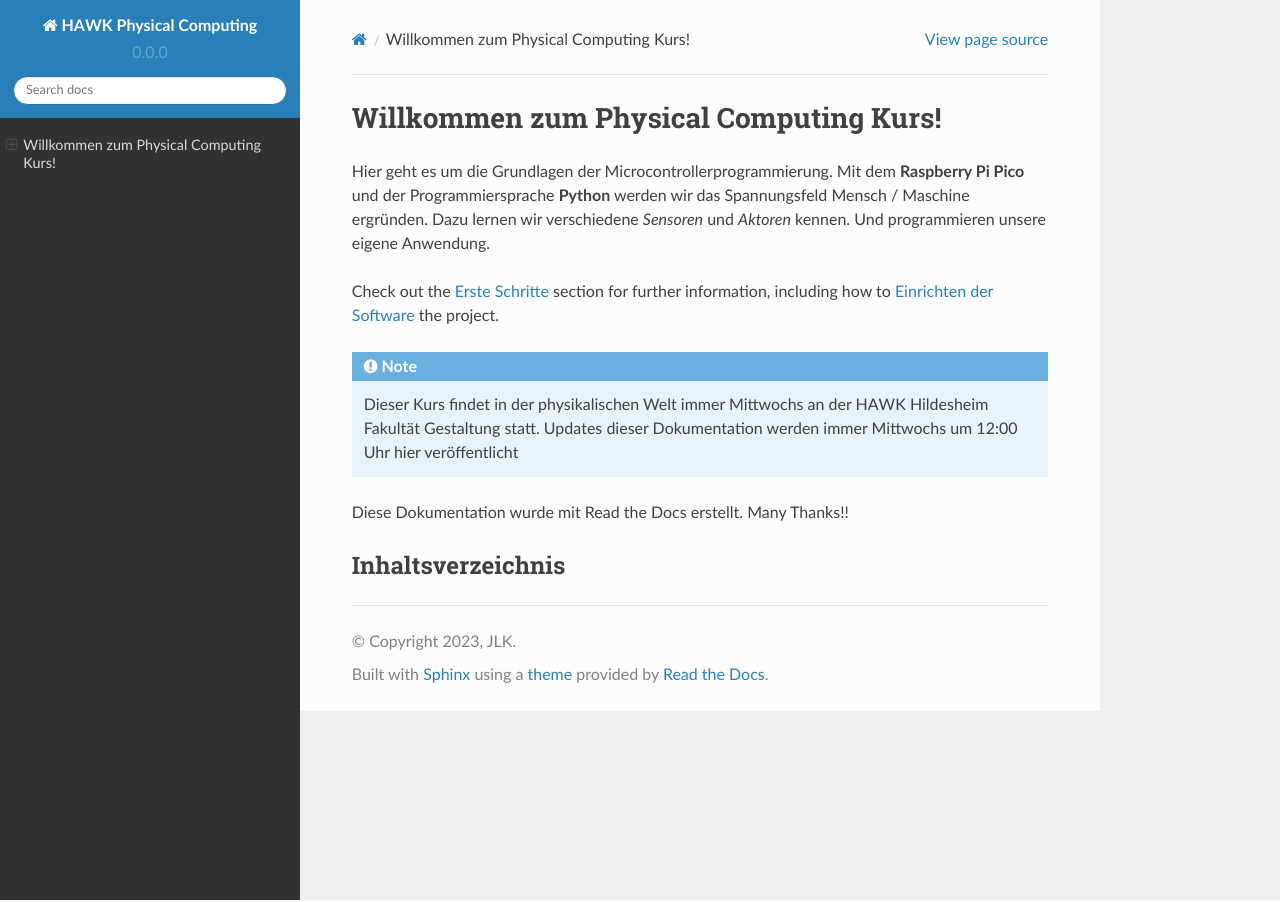
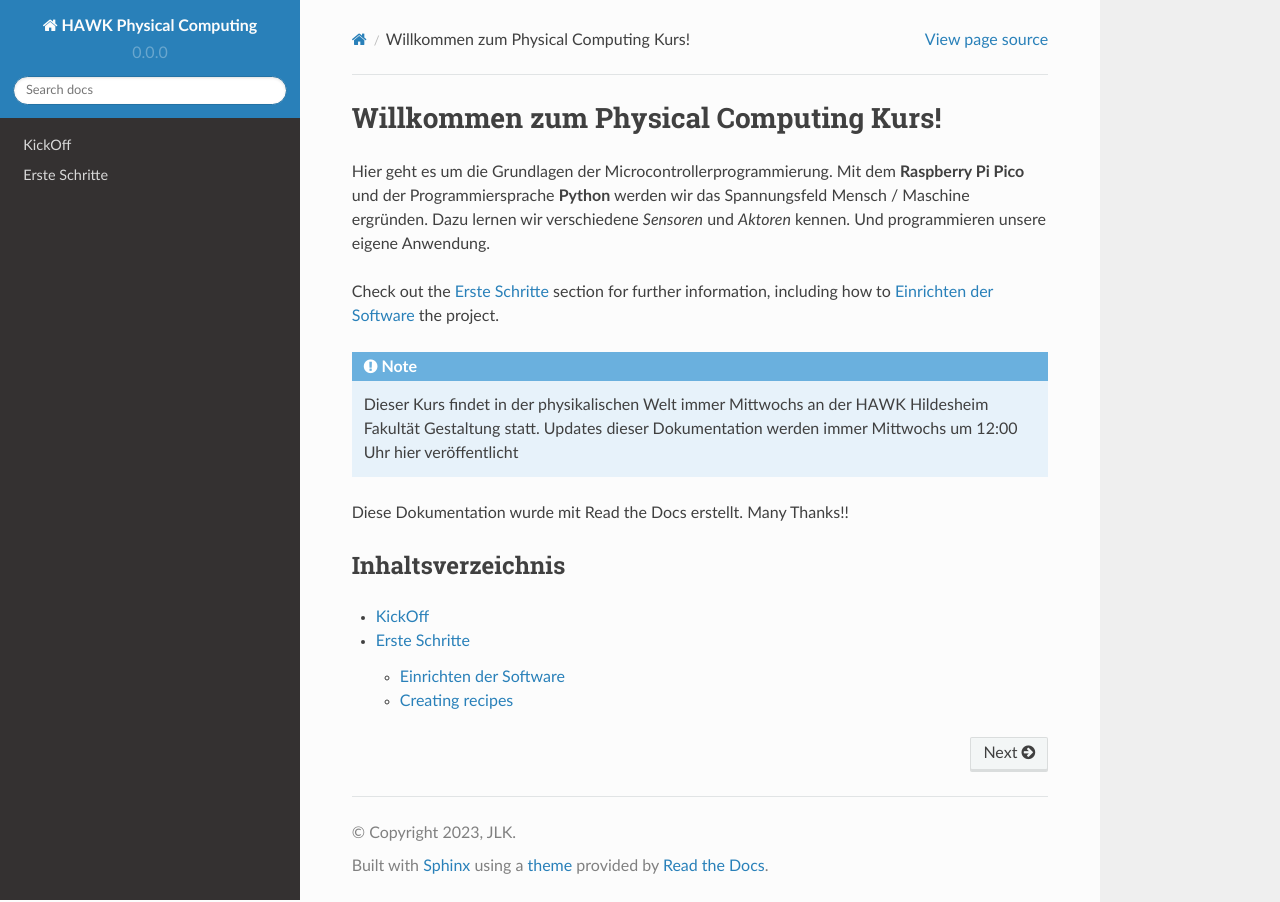
Before and after one commit to HAWK-Computing/physicalcomputing, a Sphinx documentation site: the page built from docs/source/index.rst, in a window 1280 px wide. Built offline with Sphinx 7.4.7 and the Read the Docs theme 2.0.0, drawn with Linux system fonts in a browser that asks for light colours; part of the change alters nothing that is shown.

```diff
--- a/docs/source/index.rst
+++ b/docs/source/index.rst
@@ -17,7 +17,6 @@ Diese Dokumentation wurde mit Read the Docs erstellt. Many Thanks!!
 
 Inhaltsverzeichnis
 --------
-.. contents:: Overview
-
+.. toctree::
    Kickoff
    ErsteSchritte
```
